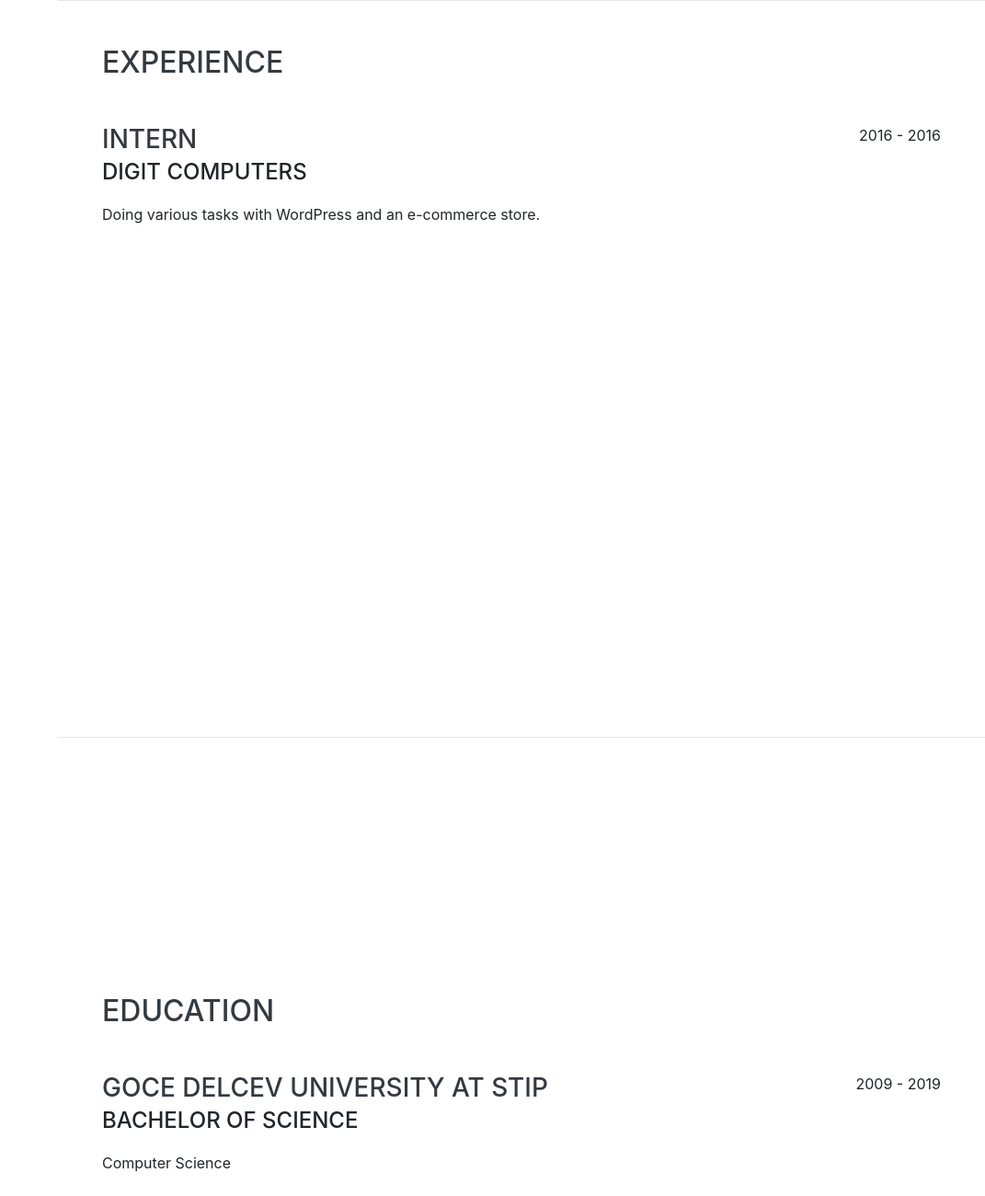
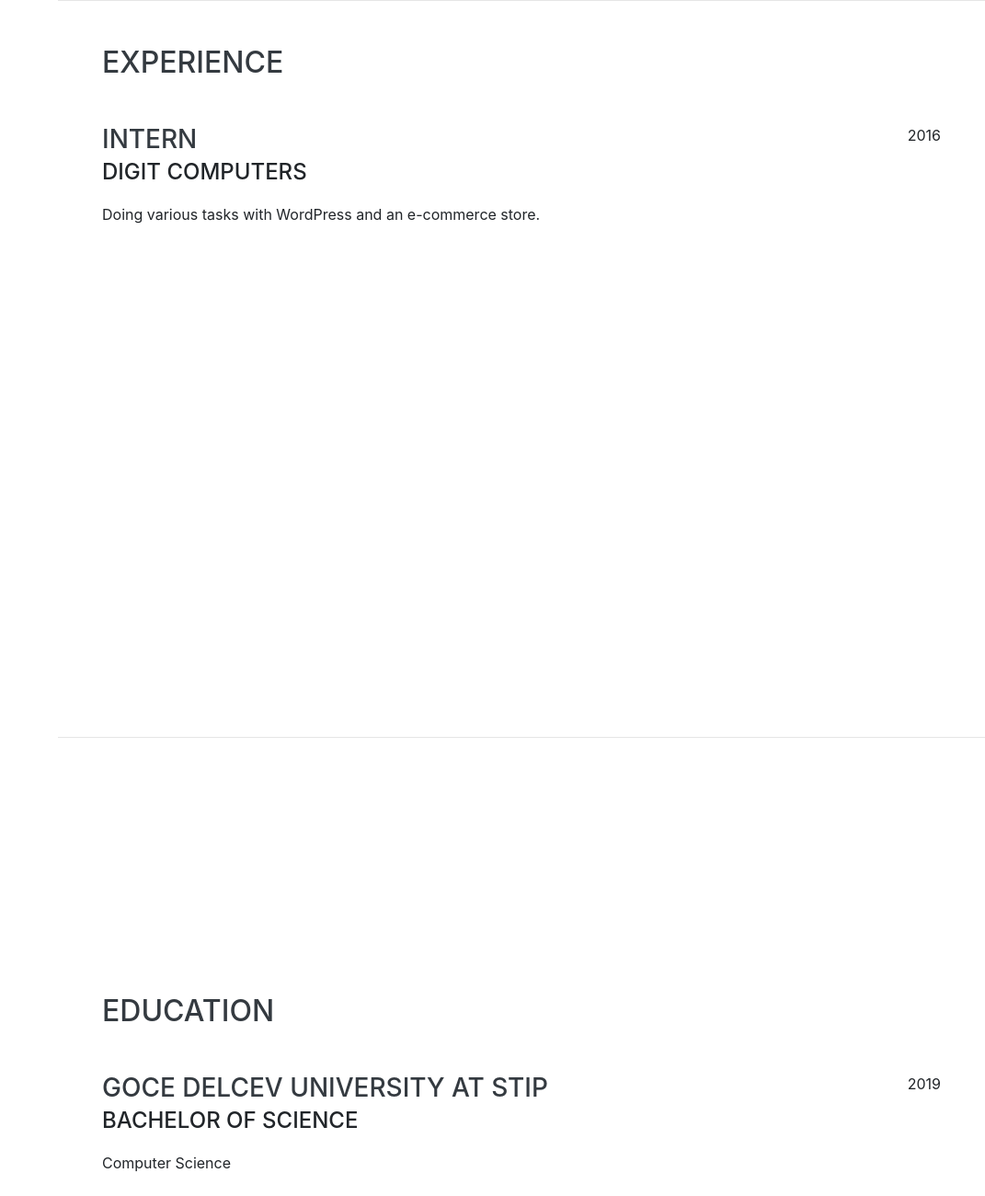
Before and after one commit to dminovski0/dminovski0.github.io, a website with bundled scripts: page index.html in a window 1280 px wide. Shown: the part 800-2100 px from the top of the page at 92% size, without its empty margins (209-1280 px from the left). Built offline with nearby package versions, Linux system fonts and the light colour scheme; a web font is replaced by a local one.

Commit message:
Update index.html

```diff
--- a/index.html
+++ b/index.html
@@ -102,7 +102,7 @@
             <p>Doing various tasks with WordPress and an e-commerce store.</p>
           </div>
           <div class="resume-date text-md-right">
-            2016 - 2016
+            2016
           </div>
         </div>
 
@@ -126,7 +126,7 @@
 
           </div>
           <div class="resume-date text-md-right">
-            2009 - 2019
+            2019
           </div>
         </div>
 
```
